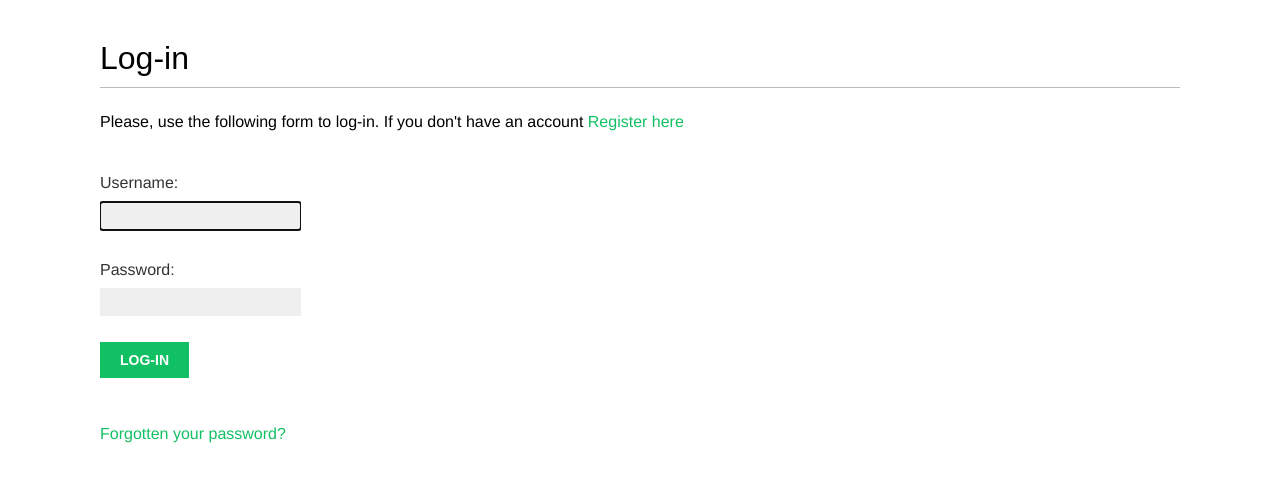
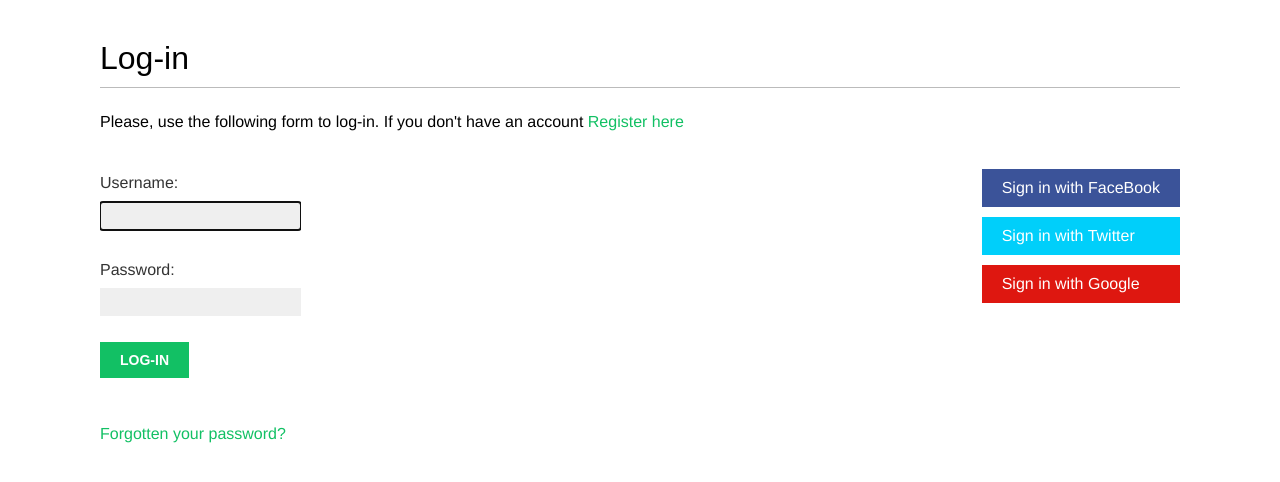
Before and after one commit to UmedJadhav/PhotoSharingSocialNetwork, a Django app: page /account/login/ in a window 1280 px wide. Shown: the part 47-529 px from the top of the page. Run offline with Django 3.2, Linux system fonts and the light colour scheme; some web fonts are replaced.

Commit message:
Added OAuth2 login via FB,Twitter,Google

```diff
--- a/bookmarks/account/templates/registration/login.html
+++ b/bookmarks/account/templates/registration/login.html
@@ -17,4 +17,19 @@
     </form>
     <p><a href="{% url 'password_reset' %}">Forgotten your password?</a></p>
   </div>
+
+  <div class="social">
+    <ul>
+      <li class="facebook">
+        <a href="{% url 'social:begin' 'facebook' %}">Sign in with FaceBook</a>
+      </li>
+      <li class="twitter">
+        <a href="{% url 'social:begin' 'twitter' %}">Sign in with Twitter</a>
+      </li>
+      <li class="google">
+        <a href="{% url 'social:begin' 'google' %}">Sign in with Google</a>
+      </li>
+
+    </ul>
+  </div>
 {% endblock %}
```
Also changed, not shown: bookmarks/bookmarks/settings.py (+7 -2 lines), bookmarks/db.sqlite3, 1 other file.
